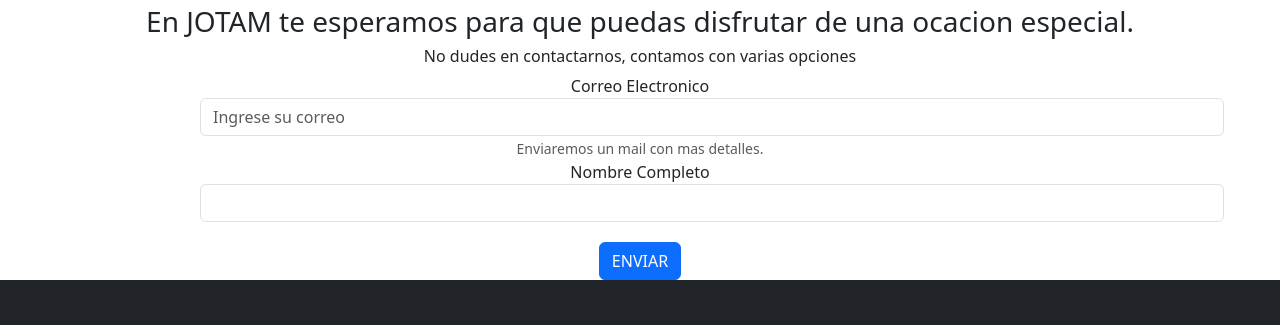
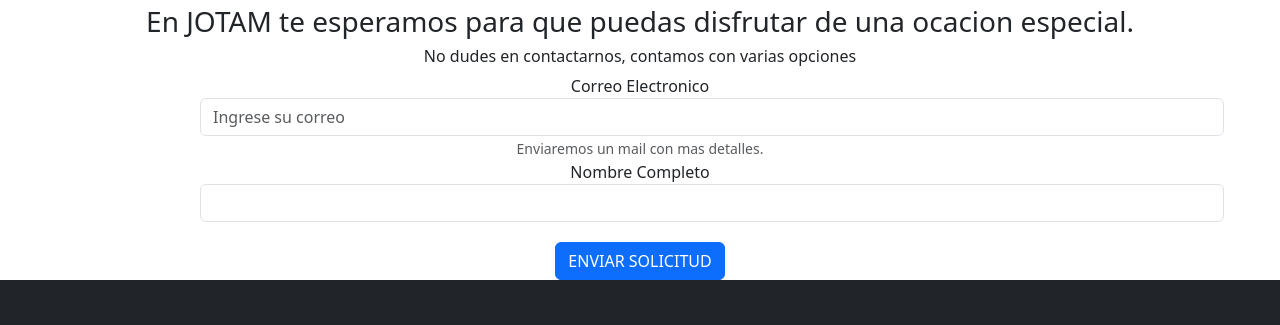
Before and after one commit to juanmanueldenis/2da-DenisJuan, a plain HTML site: page source/eventos.html in a window 1280 px wide. Shown: the part 158-483 px from the top of the page. Drawn offline with nearby package versions, Linux system fonts and the light colour scheme; a web font is replaced by a local one.

Commit message:
Update eventos.html

```diff
--- a/source/eventos.html
+++ b/source/eventos.html
@@ -56,7 +56,7 @@
                   <label for="exampleInputPassword1">Nombre Completo</label>
                   <input class="form-control">
                 </div>
-                <button type="submit" class="btn btn-primary">ENVIAR</button>
+                <button type="submit" class="btn btn-primary">ENVIAR SOLICITUD</button>
               </form>
           </div>
     </main>
```
